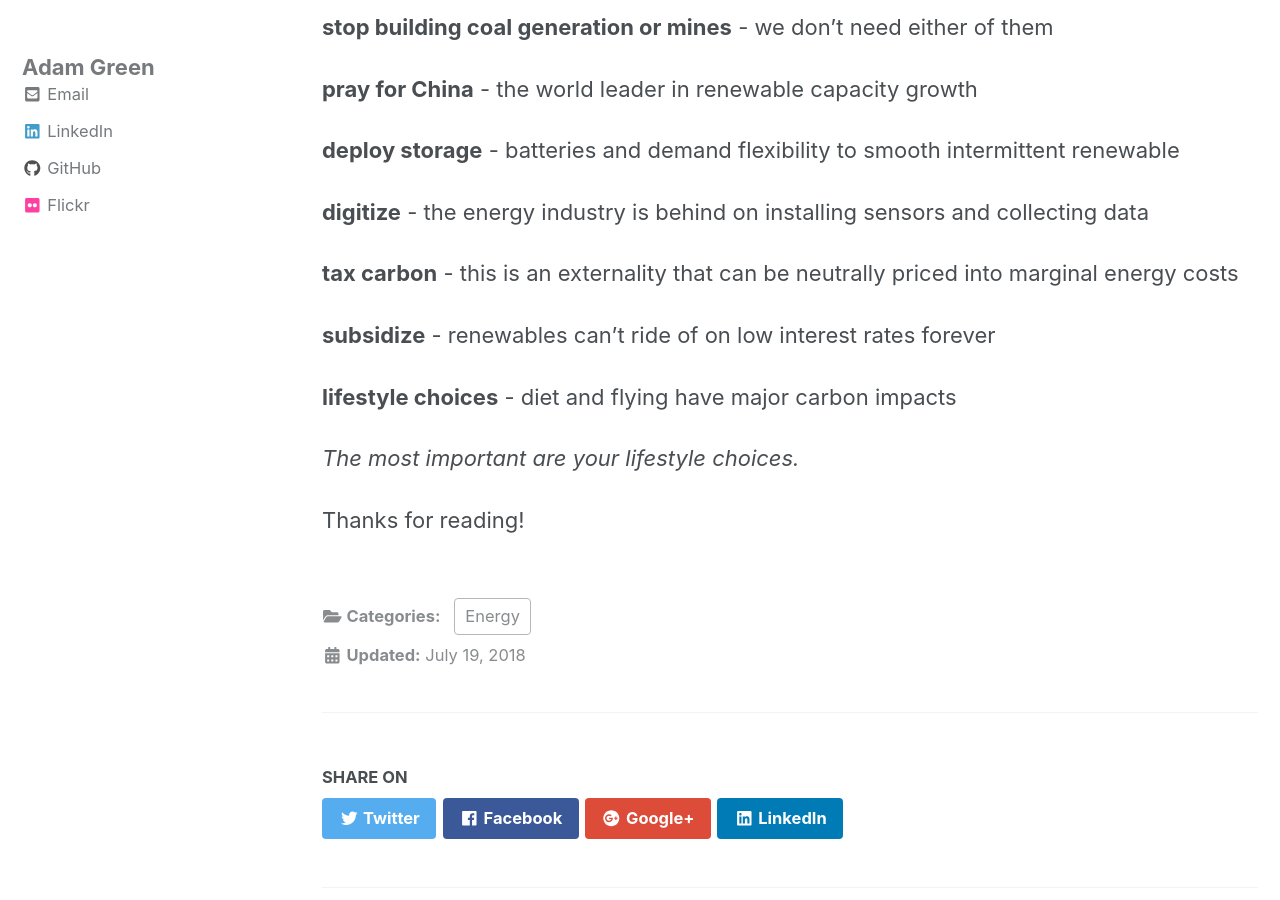
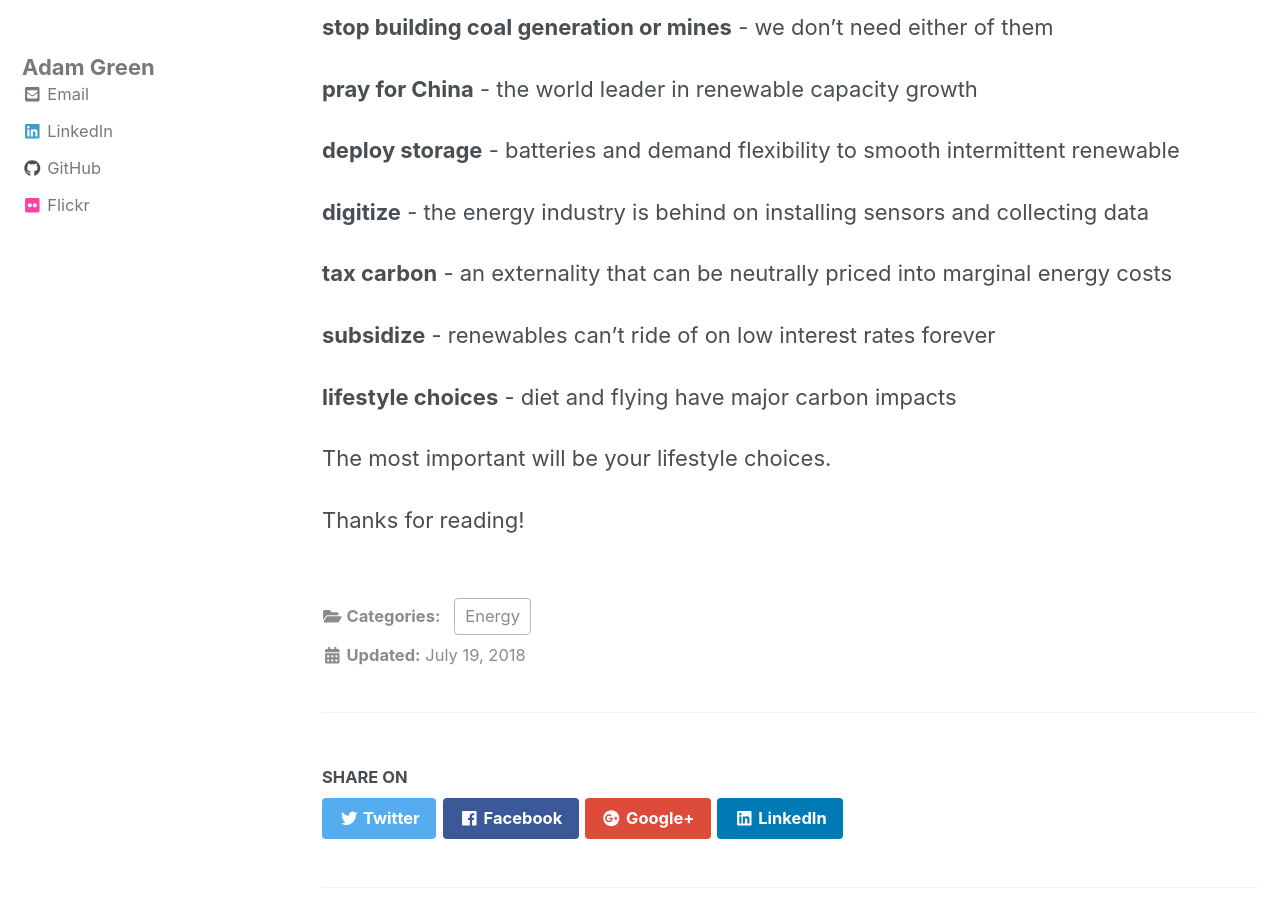
Before and after one commit to ADGEfficiency/adgefficiency.github.io, a Jekyll site: the page built from _posts/2018-07-19-next-steps.md, in a window 1280 px wide and 900 px high, scrolled down 317 px. Built offline with Jekyll 4.4.1, drawn with Linux system fonts in a browser that asks for light colours; nearby versions of some CDN libraries.

Commit message:
drafting

```diff
--- a/_posts/2018-07-19-next-steps.md
+++ b/_posts/2018-07-19-next-steps.md
@@ -17,12 +17,12 @@ excerpt: What we need to do next.
 
 **digitize** - the energy industry is behind on installing sensors and collecting data
 
-**tax carbon** - this is an externality that can be neutrally priced into marginal energy costs
+**tax carbon** - an externality that can be neutrally priced into marginal energy costs
 
 **subsidize** - renewables can't ride of on low interest rates forever
 
 **lifestyle choices** - diet and flying have major carbon impacts
 
-*The most important are your lifestyle choices.*
+The most important will be your lifestyle choices.
 
 Thanks for reading!
```
